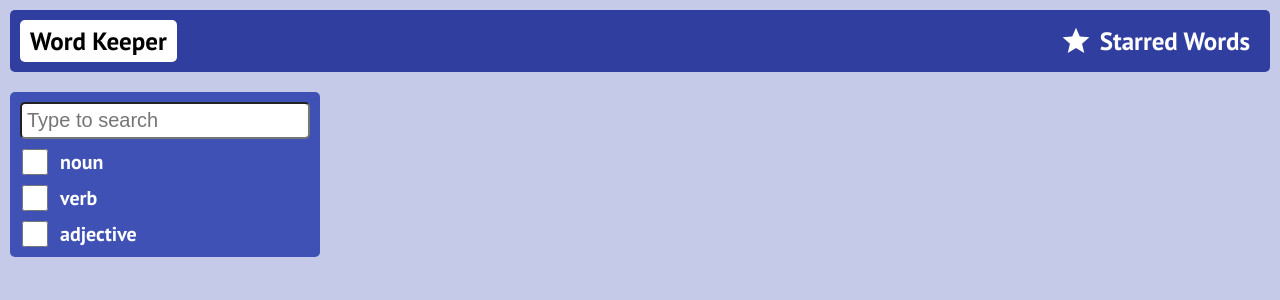
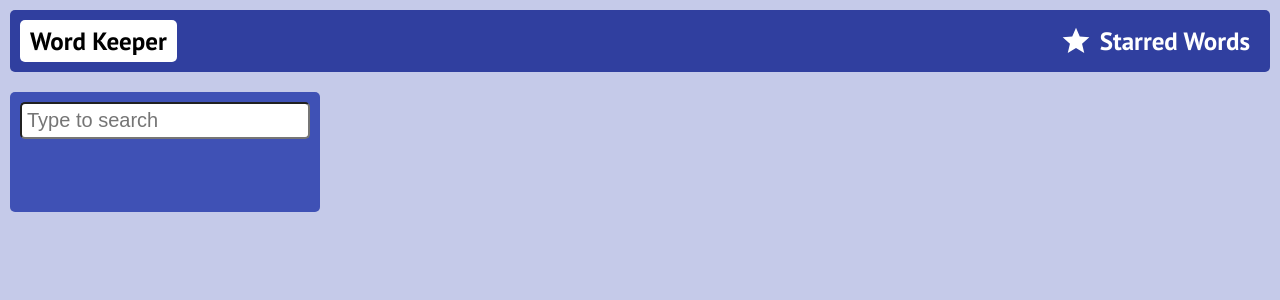
Before and after one commit to iiiokojiadbi/online-dictionary, a React (Create React App) app: page / in a window 1280 px wide. Shown: the top 300 px of the page. Built offline with nearby package versions, Linux system fonts and the light colour scheme.

Commit message:
feat: реализовать фильтр только на странице с избранным

```diff
--- a/src/components/SearchPanel/SearchPanel.js
+++ b/src/components/SearchPanel/SearchPanel.js
@@ -1,14 +1,20 @@
-import React from 'react';
+import React, { useContext } from 'react';
 import classes from './SearchPanel.module.css';
 import Input from './../Input/Input';
 import FilterSpeech from './../FilterSpeech/FilterSpeech';
 
+import { IsStarredContext } from './../../context/IsStarredContext';
+
 const SearchPanel = () => {
+  const isStarredBoard = useContext(IsStarredContext);
+
+  const filter = isStarredBoard ? <FilterSpeech /> : null;
+
   return (
     <div className={classes.searchPanel}>
       <div className={classes.wrapper}>
         <Input />
-        <FilterSpeech />
+        {filter}
       </div>
     </div>
   );
```
Also changed, not shown: src/components/App/App.js (+3 -4 lines).
